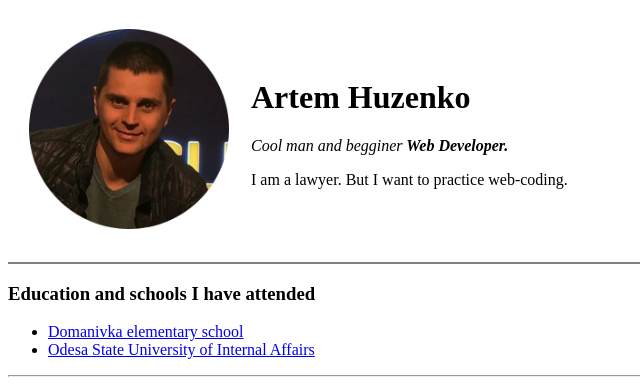
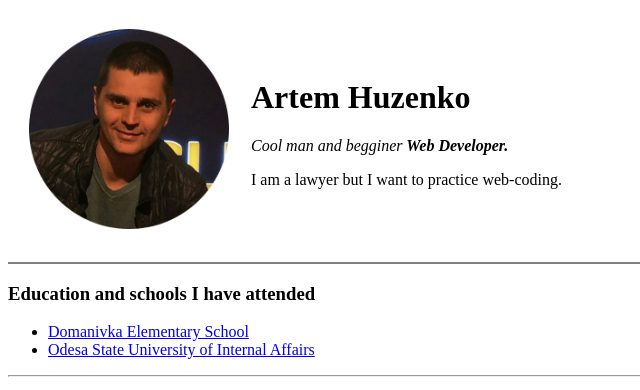
Before and after one commit to ArtNik2905/CV, a plain HTML site: page index.html in a window 1280 px wide. Shown: the top 390 px of the page, 0-640 px from the left. Drawn offline with Linux system fonts and the light colour scheme; files whose address does not match are found by name.

Commit message:
Update index.html

```diff
--- a/index.html
+++ b/index.html
@@ -8,7 +8,7 @@
   <!-- Таг "meta" - данные, что в нем не отображается на самой странице, их видно лишь при поиске в браузере -->
   <meta name="keywords" content="Huzenko, Artem">
   <!-- атрибут "name" + "keywords" определяют ключевые слова, по которым можно найти данную страницу в поисковике -->
-  <meta name="description" content="Artem Huzenko is famous lawyer!">
+  <meta name="description" content="Artem Huzenko is a lawyer!">
   <!-- "description" определяет о чем будет страница найденная в поисковике -->
   <meta name="viewport" content="width=device-width, initial-scale=1.0">
   <!-- "viewport" позволяет корректно отображать страницу на всех устройствах."width=device-width (ширина страницы будет
@@ -24,13 +24,13 @@
       <td><img src="C:\Users\Артем\Documents\Web Development\HTML - Personal Site\images\circle-cropped.png" alt="artem profile picture" width="200"></td>
       <td><h1>Artem Huzenko</h1>
         <p><em>Cool man and begginer<strong> Web Developer.</strong></em></<p>
-        <p>I am a lawyer. But I want to practice web-coding.</p></td>
+        <p>I am a lawyer but I want to practice web-coding.</p></td>
     </tr>
   </table>
       <hr size="2" noshade>
       <h3>Education and schools I have attended</h3>
       <ul>
-        <li><a href="http://doman-2.at.ua/">Domanivka elementary school</a></li>
+        <li><a href="http://doman-2.at.ua/">Domanivka Elementary School</a></li>
         <li><a href="http://oduvs.edu.ua/">Odesa State University of Internal Affairs</a></li>
       </ul>
       <hr>
```
